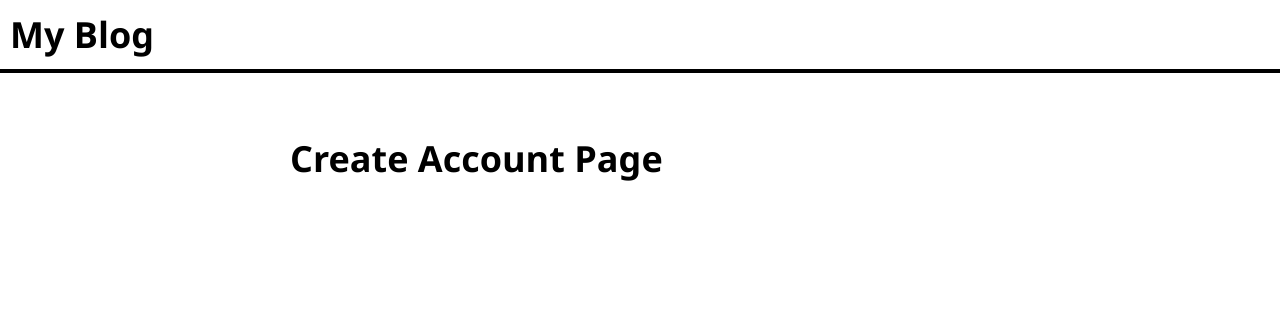
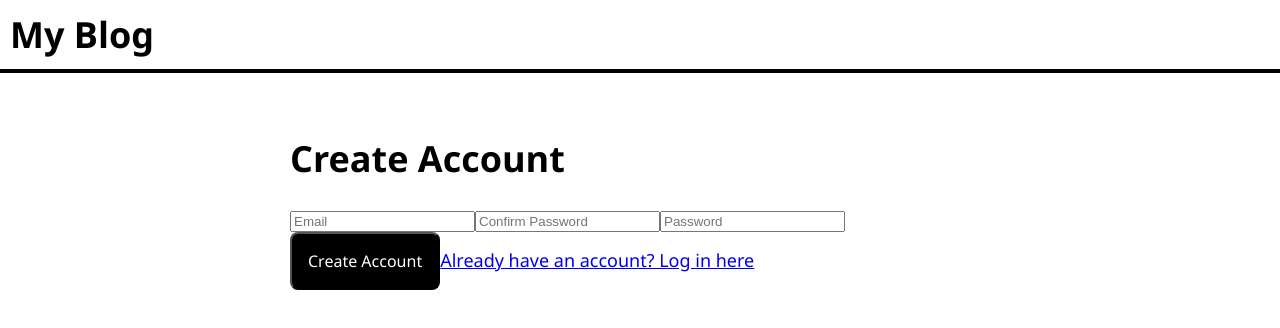
Before and after one commit to ncoladello/fullstack-my-blog, a React (Create React App) app in the folder frontend/: page /create-account in a window 1280 px wide. Shown: the top 328 px of the page. Built offline with nearby package versions, Linux system fonts and the light colour scheme.

Commit message:
feat: add CreateAccountPage component
Implemented the CreateAccountPage component that allows users to create an account with their email and password. The component utilizes Firebase's authentication to handle account creation and navigation to the articles page after successful registration.

```diff
--- a/frontend/src/pages/CreateAccount.js
+++ b/frontend/src/pages/CreateAccount.js
@@ -1,10 +1,60 @@
+import { useState } from "react";
+import { Link, useNavigate } from "react-router-dom";
+import { getAuth, createUserWithEmailAndPassword  } from "firebase/auth";
+
 const CreateAccountPage = () => {
-    return (
-        <h1>
-            Create Account Page
-        </h1>
-    )
+  const [email, setEmail] = useState("");
+  const [password, setPassword] = useState("");
+  const [confirmPassword, setConfirmPassword] = useState("");
+  const [error, setError] = useState("");
 
-}
+  const navigate = useNavigate();
+
+  const createAccount = async () => {
+    try{
+        if(password !== confirmPassword){
+        setError("Passwords do not match");
+        return;
+      }
+
+      await createUserWithEmailAndPassword( getAuth(), email, password);
+      navigate("/articles");
+    }catch(e){
+        setError(e.message);
+
+    }
+
+
+  }
+
+
+
+  return (
+    <>
+      <h1>Create Account</h1>
+      {error && <p className="error">{error}"</p>}
+      <input
+        type="text"
+        placeholder="Email"
+        value={email}
+        onChange={(e) => setEmail(e.target.value)}
+      />
+      <input
+        type="password"
+        placeholder="Confirm Password"
+        value={confirmPassword}
+        onChange={(e) => setConfirmPassword(e.target.value)}
+      />
+      <input
+        type="password"
+        placeholder="Password"
+        value={password}
+        onChange={(e) => setPassword(e.target.value)}
+      />
+      <button onClick={createAccount}>Create Account</button>
+      <Link to="/login">Already have an account? Log in here</Link>
+    </>
+  );
+};
 
 export default CreateAccountPage;
```
